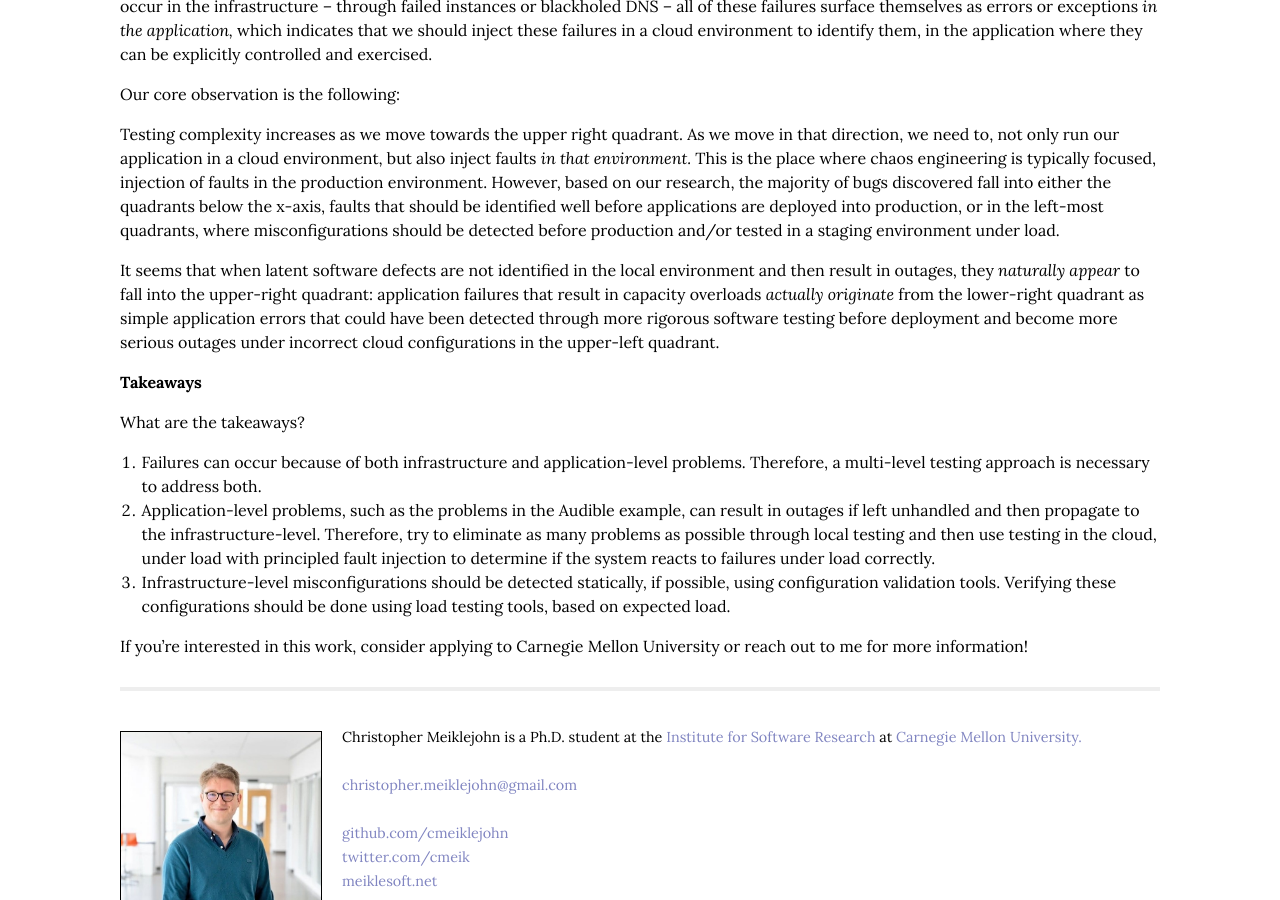
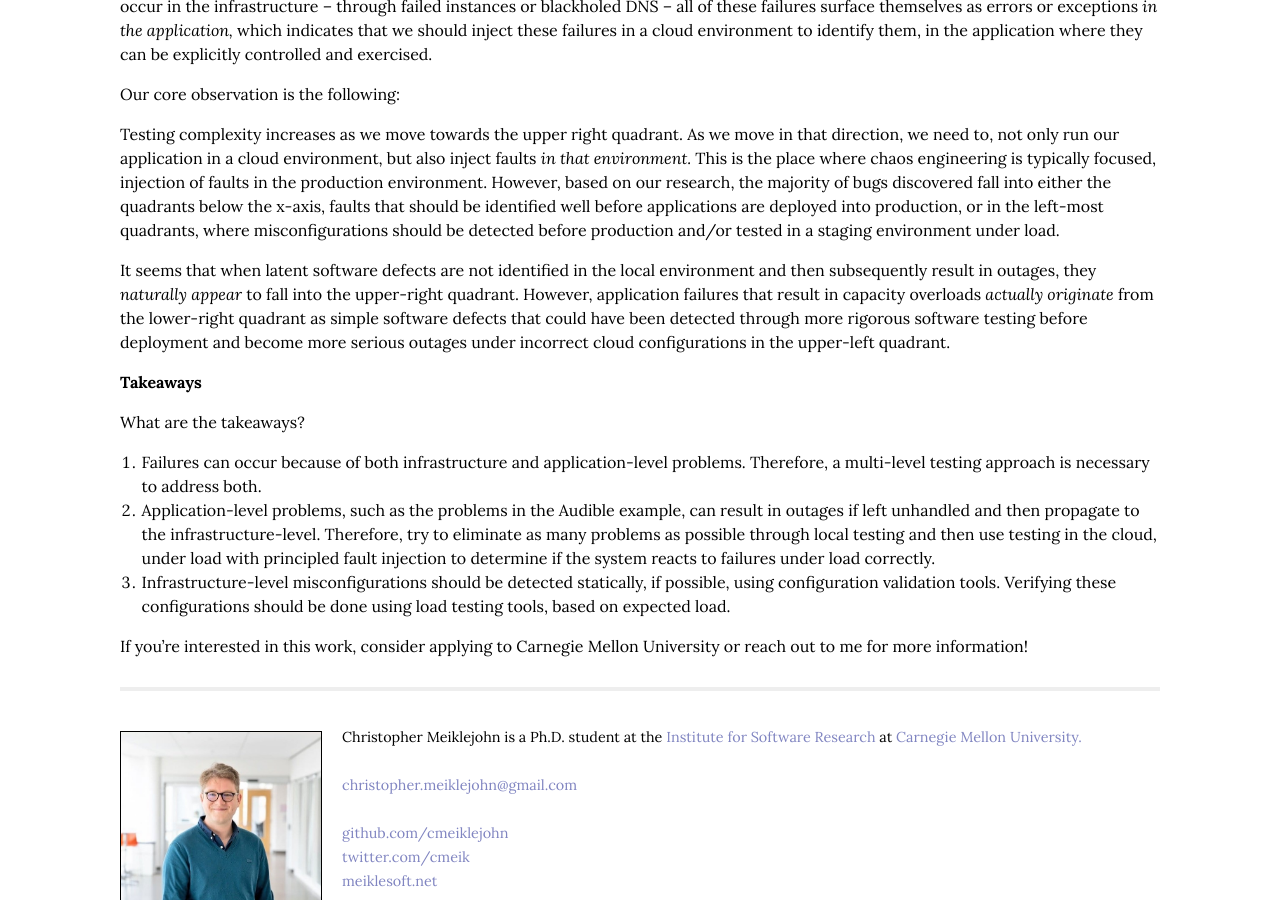
Before and after one commit to cmeiklejohn/cmeiklejohn.github.io, a Jekyll site: the page built from _posts/2022-03-19-understanding-faults.markdown, in a window 1280 px wide and 900 px high, scrolled down 5615 px. Built offline with Jekyll 4.4.1, drawn with Linux system fonts in a browser that asks for light colours; some web fonts are replaced.

Commit message:
prototype

```diff
--- a/_posts/2022-03-19-understanding-faults.markdown
+++ b/_posts/2022-03-19-understanding-faults.markdown
@@ -133,7 +133,7 @@ Our core observation is the following:
 
 Testing complexity increases as we move towards the upper right quadrant.  As we move in that direction, we need to, not only run our application in a cloud environment, but also inject faults *in that environment.*  This is the place where chaos engineering is typically focused, injection of faults in the production environment. However, based on our research, the majority of bugs discovered fall into either the quadrants below the x-axis, faults that should be identified well before applications are deployed into production, or in the left-most quadrants, where misconfigurations should be detected before production and/or tested in a staging environment under load.
 
-It seems that when latent software defects are not identified in the local environment and then result in outages, they *naturally appear* to fall into the upper-right quadrant: application failures that result in capacity overloads *actually originate* from the lower-right quadrant as simple application errors that could have been detected through more rigorous software testing before deployment and become more serious outages under incorrect cloud configurations in the upper-left quadrant.
+It seems that when latent software defects are not identified in the local environment and then subsequently result in outages, they *naturally appear* to fall into the upper-right quadrant.  However, application failures that result in capacity overloads *actually originate* from the lower-right quadrant as simple software defects that could have been detected through more rigorous software testing before deployment and become more serious outages under incorrect cloud configurations in the upper-left quadrant.
 
 ## Takeaways
 
```
